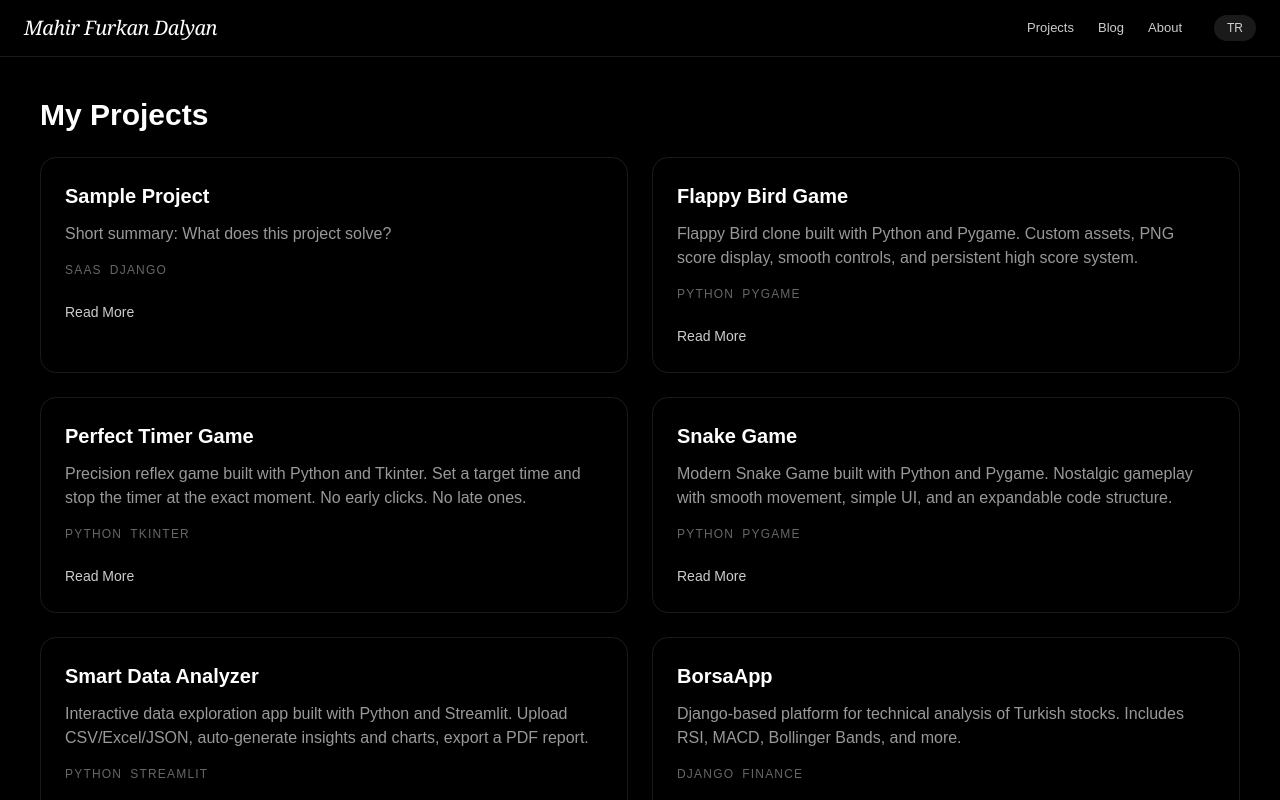
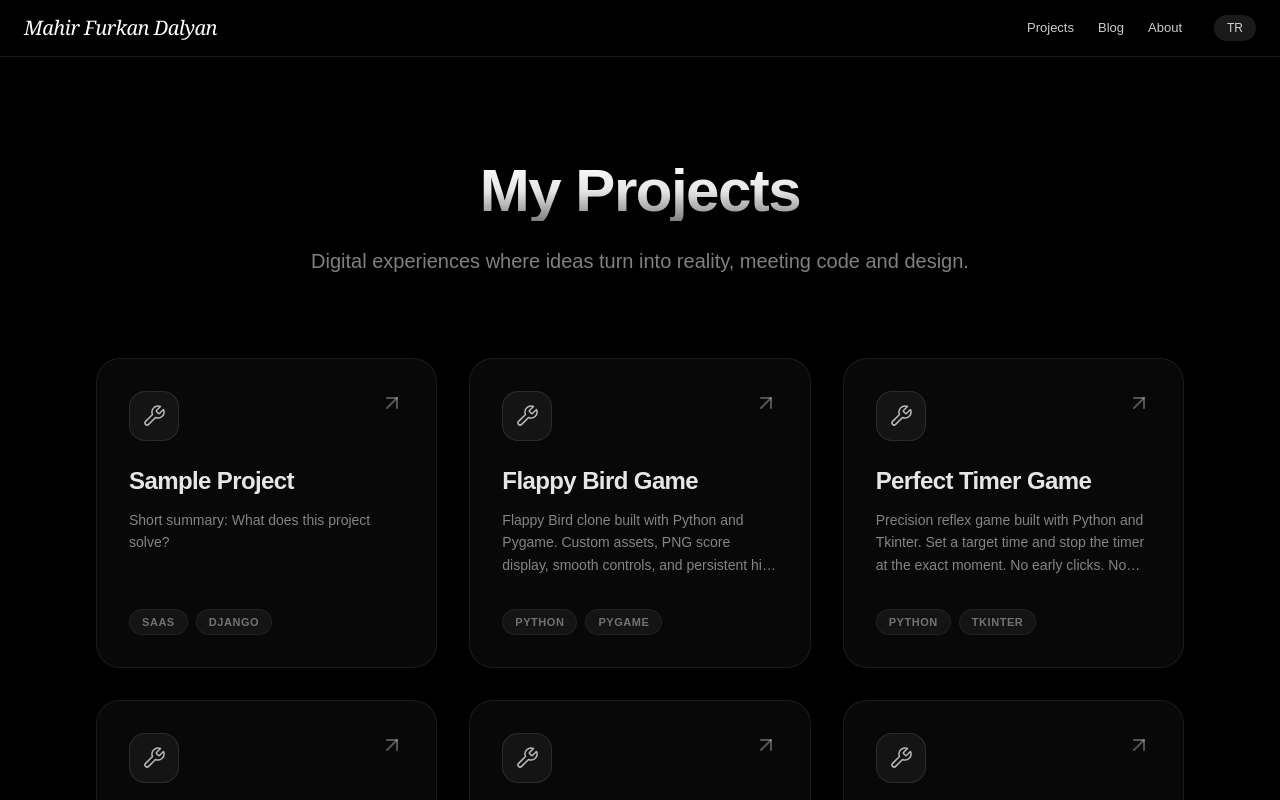
Before and after one commit to furkandalyan/site, a Next.js app: page /en/projects in a window 1280 px wide. Shown: the top 800 px of the page. Built offline with nearby package versions, Linux system fonts and the light colour scheme.

Commit message:
Update projects pages

```diff
--- a/src/app/[lang]/projects/[slug]/page.tsx
+++ b/src/app/[lang]/projects/[slug]/page.tsx
@@ -1,6 +1,7 @@
 import { notFound } from "next/navigation";
 import { getMdxContent, getProjectMdxPath } from "@/src/lib/mdx";
 import { getProject, getProjectsByLang } from "@/src/lib/projects";
+import Link from "next/link";
 
 export async function generateStaticParams() {
   const langs: Array<"tr" | "en"> = ["tr", "en"];
@@ -27,8 +28,39 @@ export default async function ProjectDetail({
   const { content } = await getMdxContent(filePath);
 
   return (
-    <article className="prose prose-invert max-w-3xl">
-      {content}
-    </article>
+    <div className="max-w-4xl mx-auto py-12 px-4 sm:px-6 lg:px-8">
+      <Link
+        href={`/${lang}/projects`}
+        className="inline-flex items-center text-sm text-white/50 hover:text-white mb-8 transition-colors group"
+      >
+        <svg xmlns="http://www.w3.org/2000/svg" width="16" height="16" viewBox="0 0 24 24" fill="none" stroke="currentColor" strokeWidth="2" strokeLinecap="round" strokeLinejoin="round" className="mr-2 group-hover:-translate-x-1 transition-transform"><path d="m15 18-6-6 6-6"/></svg>
+        {lang === "tr" ? "Projelere Dön" : "Back to Projects"}
+      </Link>
+
+      <header className="mb-12 border-b border-white/10 pb-8">
+        <h1 className="text-4xl md:text-5xl font-bold tracking-tight mb-6 bg-gradient-to-r from-white to-white/70 bg-clip-text text-transparent">
+          {project.title}
+        </h1>
+
+        <div className="flex flex-wrap gap-3 mb-6">
+          {project.tags?.map((tag) => (
+            <span
+              key={tag}
+              className="px-3 py-1 text-xs font-medium rounded-full bg-white/10 text-white/80 border border-white/10"
+            >
+              {tag}
+            </span>
+          ))}
+        </div>
+
+        <p className="text-xl text-white/60 leading-relaxed max-w-2xl">
+          {project.summary}
+        </p>
+      </header>
+
+      <article className="prose prose-invert prose-lg max-w-none prose-headings:font-semibold prose-a:text-blue-400 hover:prose-a:text-blue-300 prose-img:rounded-xl prose-img:shadow-2xl prose-pre:bg-white/5 prose-pre:border prose-pre:border-white/10">
+        {content}
+      </article>
+    </div>
   );
 }
--- a/src/app/[lang]/projects/page.tsx
+++ b/src/app/[lang]/projects/page.tsx
@@ -8,31 +8,65 @@ export default async function Projects({
 }) {
   const { lang } = await params;
   const projects = getProjectsByLang(lang === "tr" ? "tr" : "en");
+
   return (
-    <div>
-      <h1 className="text-3xl font-bold mb-6">
-        {lang === "tr" ? "Projelerim" : "My Projects"}
-      </h1>
-      <div className="grid gap-6 md:grid-cols-2">
+    <div className="max-w-6xl mx-auto py-16 px-4 sm:px-6 lg:px-8">
+      <div className="mb-20 text-center relative">
+        <div className="absolute top-1/2 left-1/2 -translate-x-1/2 -translate-y-1/2 w-[200px] h-[200px] bg-white/5 rounded-full blur-[100px] -z-10 pointer-events-none"></div>
+        <h1 className="text-5xl md:text-6xl font-bold tracking-tight mb-6 bg-gradient-to-b from-white via-white/90 to-white/50 bg-clip-text text-transparent">
+          {lang === "tr" ? "Projelerim" : "My Projects"}
+        </h1>
+        <p className="text-lg md:text-xl text-white/50 max-w-2xl mx-auto font-light leading-relaxed">
+          {lang === "tr"
+            ? "Fikirlerin gerçeğe dönüştüğü, kod ve tasarımın buluştuğu dijital deneyimler."
+            : "Digital experiences where ideas turn into reality, meeting code and design."}
+        </p>
+      </div>
+
+      <div className="grid gap-8 md:grid-cols-2 lg:grid-cols-3">
         {projects.map((project) => (
-          <div
+          <Link
             key={`${project.lang}-${project.slug}`}
-            className="rounded-2xl border border-white/10 p-6 hover:border-white/30 transition"
+            href={`/${lang}/projects/${project.slug}`}
+            className="group relative flex flex-col h-full bg-white/[0.03] border border-white/[0.08] rounded-3xl overflow-hidden hover:bg-white/[0.06] hover:border-white/20 transition-all duration-500 hover:-translate-y-2 hover:shadow-2xl hover:shadow-white/5"
           >
-            <h2 className="text-xl font-semibold">{project.title}</h2>
-            <p className="mt-3 text-white/60">{project.summary}</p>
-            <div className="mt-4 flex flex-wrap gap-2 text-xs uppercase tracking-widest text-white/40">
-              {project.tags?.map((tag) => (
-                <span key={tag}>{tag}</span>
-              ))}
+            <div className="absolute inset-0 bg-gradient-to-br from-white/[0.05] to-transparent opacity-0 group-hover:opacity-100 transition-opacity duration-500 pointer-events-none"></div>
+
+            <div className="p-8 flex flex-col flex-grow relative z-10">
+              <div className="flex items-start justify-between mb-6">
+                <div className="p-3 rounded-2xl bg-white/5 border border-white/10 group-hover:bg-white/10 group-hover:border-white/20 transition-colors">
+                  <svg xmlns="http://www.w3.org/2000/svg" width="24" height="24" viewBox="0 0 24 24" fill="none" stroke="currentColor" strokeWidth="1.5" strokeLinecap="round" strokeLinejoin="round" className="text-white/70 group-hover:text-white transition-colors"><path d="M14.7 6.3a1 1 0 0 0 0 1.4l1.6 1.6a1 1 0 0 0 1.4 0l3.77-3.77a6 6 0 0 1-7.94 7.94l-6.91 6.91a2.12 2.12 0 0 1-3-3l6.91-6.91a6 6 0 0 1 7.94-7.94l-3.76 3.76z"/></svg>
+                </div>
+                <span className="text-white/30 group-hover:text-white/80 transition-colors transform group-hover:translate-x-1 group-hover:-translate-y-1 duration-300">
+                  <svg xmlns="http://www.w3.org/2000/svg" width="24" height="24" viewBox="0 0 24 24" fill="none" stroke="currentColor" strokeWidth="2" strokeLinecap="round" strokeLinejoin="round"><path d="M7 7h10v10"/><path d="M7 17 17 7"/></svg>
+                </span>
+              </div>
+
+              <h2 className="text-2xl font-bold mb-3 text-white/90 group-hover:text-white transition-colors tracking-tight">
+                {project.title}
+              </h2>
+
+              <p className="text-white/50 text-sm leading-relaxed mb-8 flex-grow group-hover:text-white/70 transition-colors line-clamp-3">
+                {project.summary}
+              </p>
+
+              <div className="flex flex-wrap gap-2 mt-auto">
+                {project.tags?.slice(0, 3).map((tag) => (
+                  <span
+                    key={tag}
+                    className="px-3 py-1 text-[11px] uppercase tracking-wider font-semibold rounded-full bg-white/5 text-white/40 border border-white/5 group-hover:border-white/15 group-hover:text-white/60 group-hover:bg-white/10 transition-all duration-300"
+                  >
+                    {tag}
+                  </span>
+                ))}
+                {project.tags && project.tags.length > 3 && (
+                   <span className="px-3 py-1 text-[11px] font-semibold rounded-full bg-white/5 text-white/40 border border-white/5 group-hover:border-white/15 group-hover:text-white/60 group-hover:bg-white/10 transition-all duration-300">
+                     +{project.tags.length - 3}
+                   </span>
+                )}
+              </div>
             </div>
-            <Link
-              href={`/${lang}/projects/${project.slug}`}
-              className="mt-6 inline-block text-sm text-white/80 hover:text-white transition"
-            >
-              {lang === "tr" ? "Read More" : "Read More"}
-            </Link>
-          </div>
+          </Link>
         ))}
       </div>
     </div>
```
